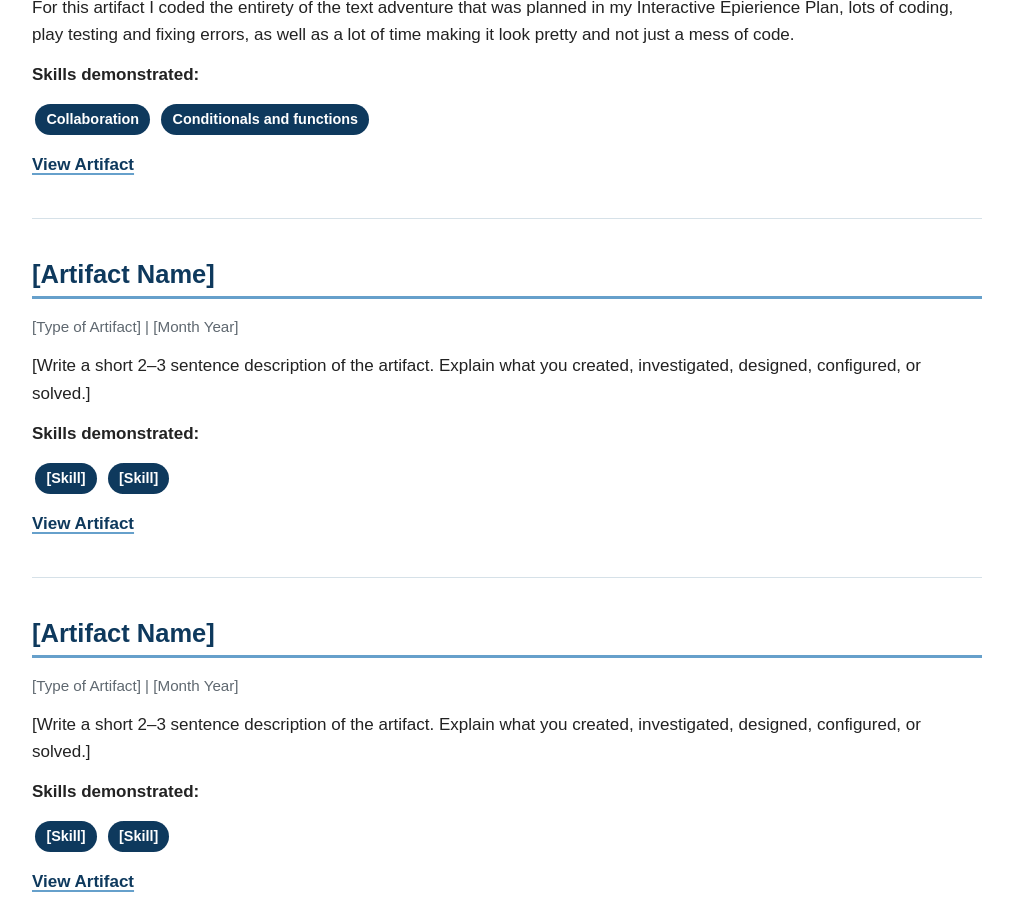
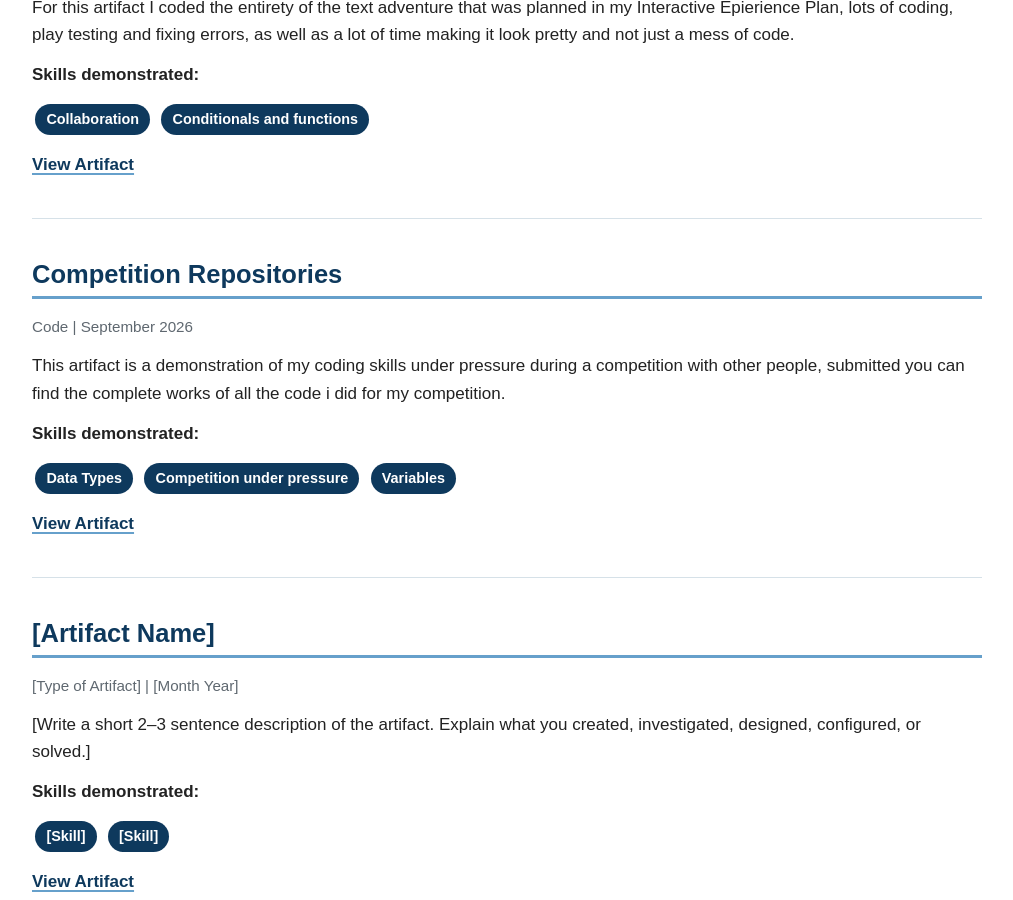
Before and after one commit to KaplanTonelli/apex-portfolio, a Jekyll site: the page built from artifacts.md, in a window 1280 px wide and 900 px high, scrolled down 1730 px. Shown: the whole window, without its empty margins (133-1146 px from the left). Built offline with Jekyll 4.4.1, drawn with Linux system fonts in a browser that asks for light colours.

Commit message:
competition repositories

```diff
--- a/artifacts.md
+++ b/artifacts.md
@@ -79,17 +79,18 @@ For this artifact I coded the entirety of the text adventure that was planned in
 
 ---
 
-## [Artifact Name]
-<p class="artifact-meta">[Type of Artifact] | [Month Year]</p>
+## Competition Repositories
+<p class="artifact-meta">Code | September 2026</p>
 
-[Write a short 2–3 sentence description of the artifact. Explain what you created, investigated, designed, configured, or solved.]
+This artifact is a demonstration of my coding skills under pressure during a competition with other people, submitted you can find the complete works of all the code i did for my competition.
 
 **Skills demonstrated:**
 
-<span class="skill-tag">[Skill]</span>
-<span class="skill-tag">[Skill]</span>
+<span class="skill-tag">Data Types</span>
+<span class="skill-tag">Competition under pressure</span>
+<span class="skill-tag">Variables</span>
 
-[View Artifact](artifacts/ARTIFACT-FOLDER/)
+[View Artifact](artifacts/Competition_Repositories/)
 
 
 ---
```
Also changed, not shown: artifacts/Competition_Repositories/index.md (renamed from artifacts/artifact-name copy/index.md, +3 -3 lines).
